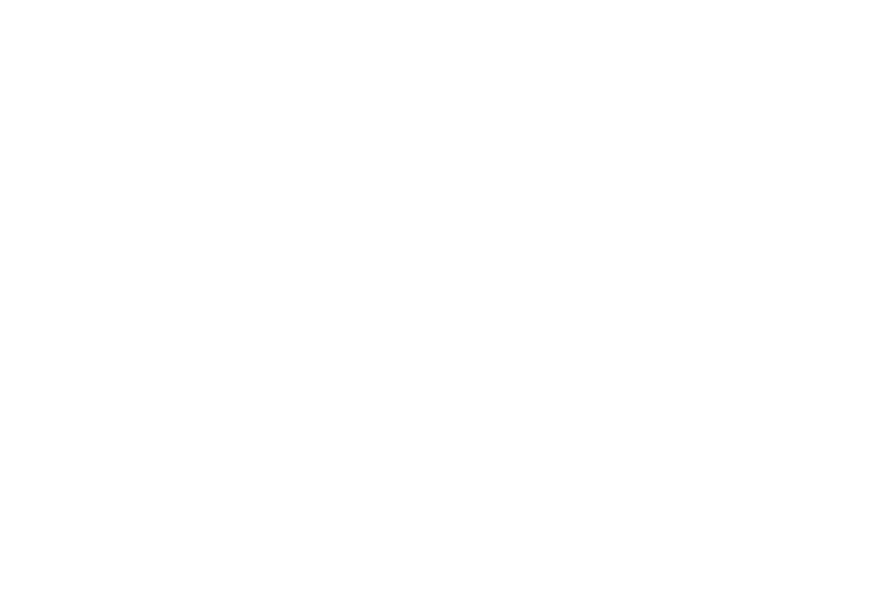
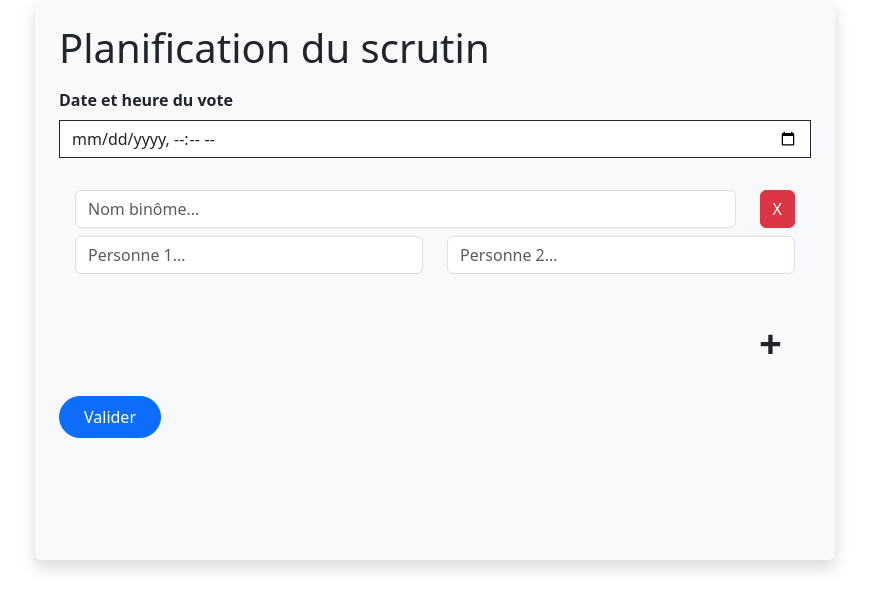
Before and after one commit to robinkrv/Cballot, a React (Vite) app in the folder frontend/: page /scrutin in a window 1280 px wide. Before the commit this address had no page. Shown: the top 610 px of the page, without its empty margins (205-1074 px from the left). Built offline with nearby package versions, Linux system fonts and the light colour scheme.

Commit message:
ajout page createformation scrutin

```diff
--- a/frontend/src/App.tsx
+++ b/frontend/src/App.tsx
@@ -4,6 +4,8 @@ import PageCode from "./pages/PageCode";
 import PageVote from "./pages/PageVote";
 import PageConnexion from "./pages/PageConnexion";
 import PageSession from "./pages/PageSession";
+import Scrutin from "./pages/Scrutin";
+import CreateFormation from "./pages/CreateFormation";
 
 const App: React.FC = () => {
   return (
@@ -13,6 +15,8 @@ const App: React.FC = () => {
         <Route path="/vote" element={<PageVote />} />
         <Route path="/connexion" element={<PageConnexion />} />
         <Route path="/session" element={<PageSession />} />
+        <Route path="/scrutin" element={<Scrutin/>}/>
+        <Route path="/creationSession" element={<CreateFormation/>}/>
       </Routes>
     </BrowserRouter>
   );
--- a/frontend/src/pages/Scrutin.tsx
+++ b/frontend/src/pages/Scrutin.tsx
@@ -12,7 +12,6 @@ const Scrutin = () => {
             <h1>Planification du scrutin</h1>
             <TextField title={"Date et heure du vote"} type={"datetime-local"} id={"VoteDate"} />
             <GestionBinomes/>
-
           <Button label="Valider"/>
         </ContentBlock>
     );
```
